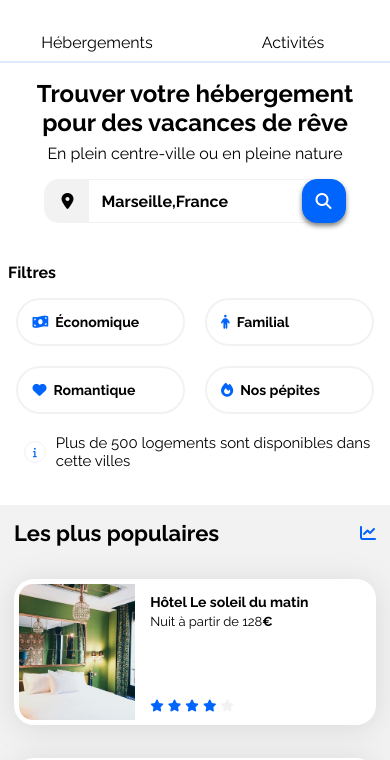
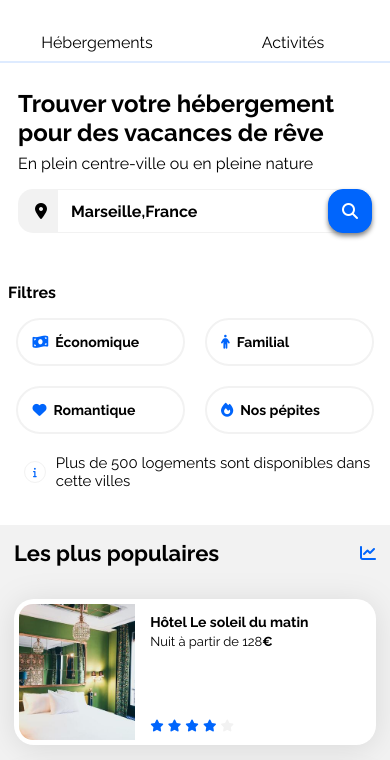
Before and after one commit to Wesley971/BOOKI, a plain HTML site: page index.html in a window 390 px wide. Shown: the part 49-809 px from the top of the page. Drawn offline with Linux system fonts and the light colour scheme.

Commit message:
Finition barre recherche

```diff
--- a/css/style.css
+++ b/css/style.css
@@ -96,7 +96,7 @@ nav ul {
     list-style: none;
 
 }
-/* Confirmé avec Mentor */
+
 .hebergements-header,
 .activites-header
 {
@@ -628,18 +628,43 @@ nav ul{
     margin-right: -9px;
 }
 
-h2{
-    flex-wrap: wrap;
-    text-align: center;
-}
 .main-title
 {
     display: flex;
     flex-direction: column;
-    align-items: center;
-
+    align-items: flex-start;
+    padding: 10px;
 }
 
+form{
+    display: flex;
+    width: 100%;
+    justify-content: center;
+}
+input[type=text] {
+    padding: 14px 60px 12px 13px;
+    flex-grow: 2;
+}
+input[type=submit]
+{
+    visibility: visible;
+
+    float:right;
+    display: none;
+}
+
+
+.fa-magnifying-glass {
+    visibility: visible;
+
+    color:white ;
+    border-radius: 15px ;
+    border: var(--main-color) 1px solid;
+    padding: 13px;
+    margin-left: -12px;
+    background-color: var(--main-color);
+    box-shadow: 0px 3px 5px 0 grey;
+}
 .filtres{
     flex-wrap: wrap;
     justify-content: center;
@@ -692,29 +717,7 @@ h2{
 
 
 
-input[type=text] {
-    padding: 14px 60px 12px 13px;
-}
-input[type=submit]
-{
-    visibility: visible;
 
-    float:right;
-    display: none;
-}
-
-
-.fa-magnifying-glass {
-    visibility: visible;
-
-    color:white ;
-    border-radius: 15px ;
-    border: var(--main-color) 1px solid;
-    padding: 13px;
-    margin-left: -12px;
-    background-color: var(--main-color);
-    box-shadow: 0px 3px 5px 0 grey;
-}
 .hebergements-and-populaires {
     flex-direction: column-reverse;
     margin-left: -9px;
```
